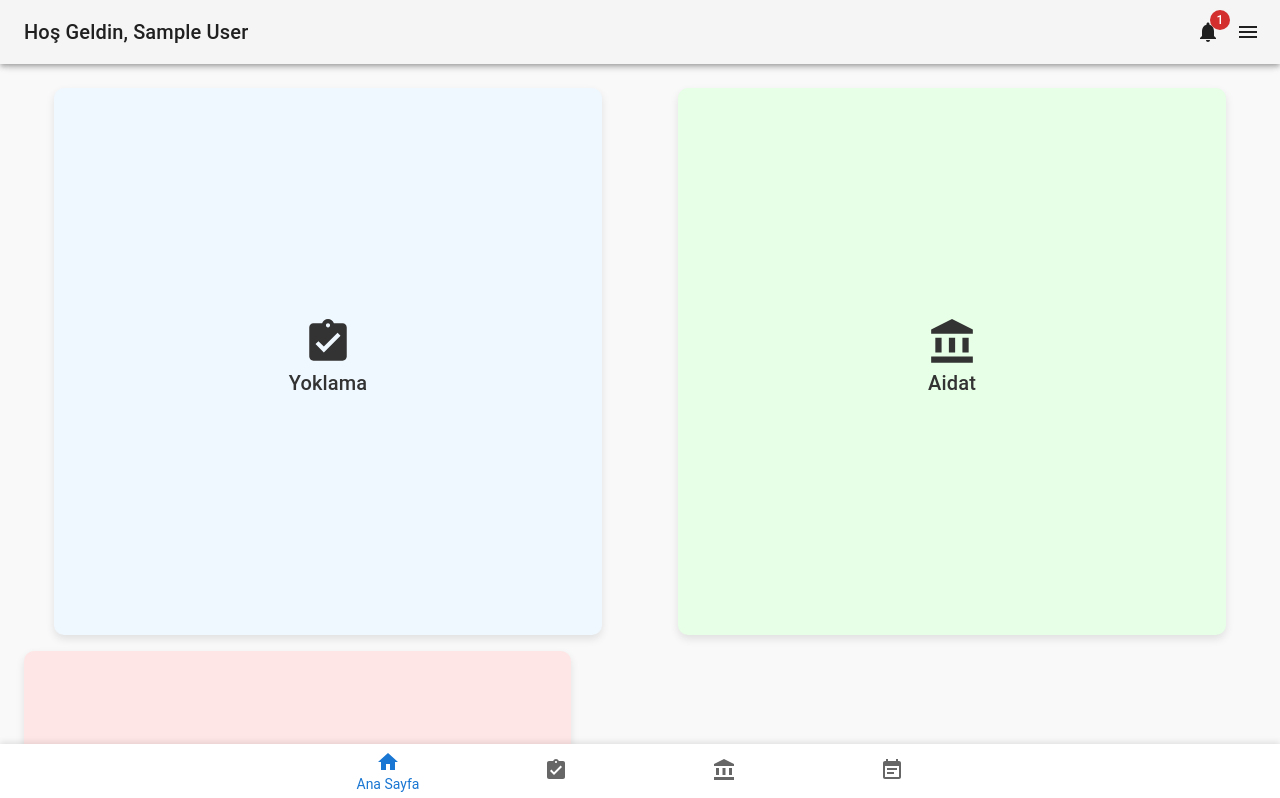
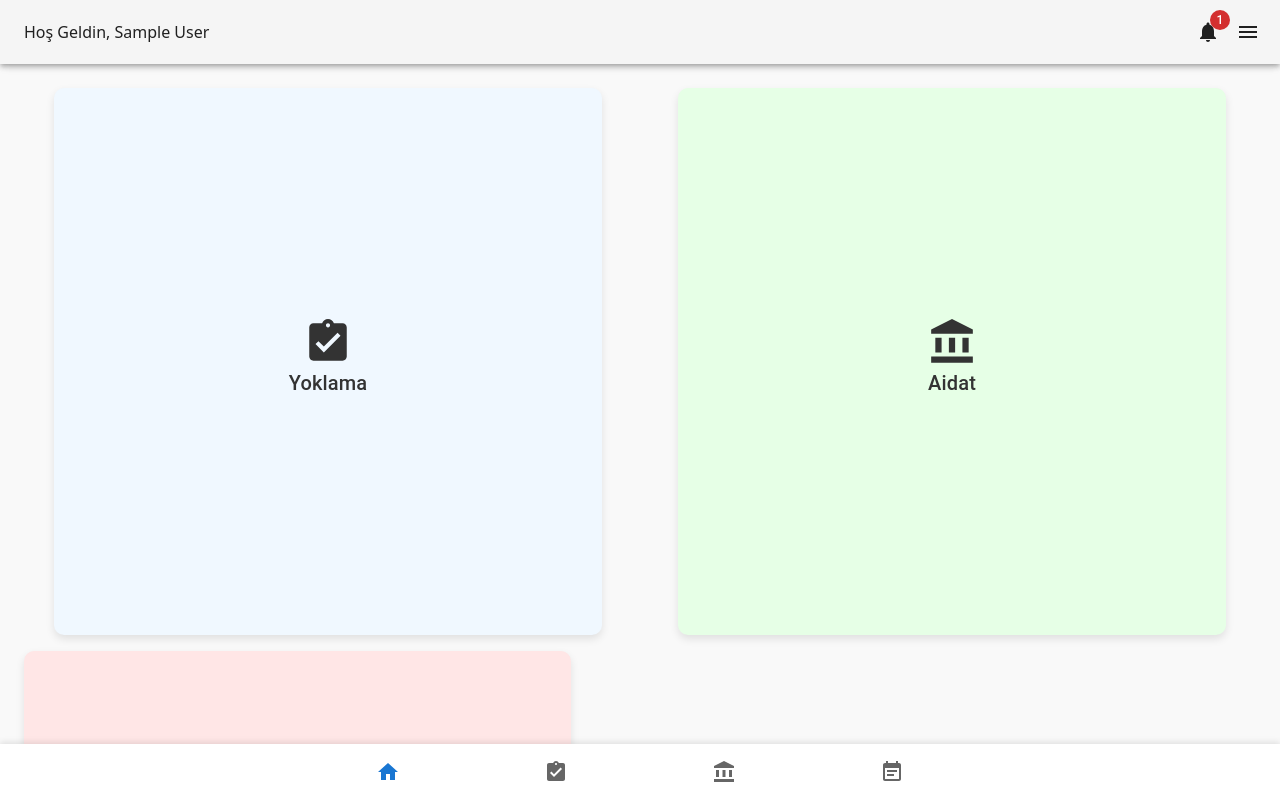
Before and after one commit to ebolarium/cokfonik, a React (Create React App) app: page /user-dashboard in a window 1280 px wide. Shown: the top 798 px of the page. Built offline with nearby package versions, Linux system fonts and the light colour scheme; sample sign-in values are in the browser's storage.

Commit message:
Checkpoint 5

```diff
--- a/src/App.js
+++ b/src/App.js
@@ -1,11 +1,10 @@
 import React, { useState, useEffect } from 'react';
-import { BrowserRouter as Router, Routes, Route, Navigate, useLocation } from 'react-router-dom';
+import { BrowserRouter as Router, Routes, Route, Navigate, useLocation, useNavigate } from 'react-router-dom';
 import LoadingScreen from './components/LoadingScreen';
 import Login from './components/Login';
 import MasterAdminDashboard from './components/MasterAdminDashboard';
 import ManagementDashboard from './components/ManagementDashboard';
 import UserDashboard from './components/UserDashboard';
-// import ConductorDashboard from './components/ConductorDashboard'; // Şef için
 import MyAttendance from './components/MyAttendance';
 import MyFees from './components/MyFees';
 import CalendarView from './components/CalendarView';
@@ -18,9 +17,11 @@ import FeeManagement from './components/FeeManagement';
 
 const App = () => {
   const location = useLocation(); // URL değişikliklerini izlemek için
+  const navigate = useNavigate();
   const [loading, setLoading] = useState(true);
   const [isLoggedIn, setIsLoggedIn] = useState(false);
-  const [userRole, setUserRole] = useState('');
+  const [userRole, setUserRole] = useState(''); // Kullanıcı rolü
+  const [viewMode, setViewMode] = useState('korist'); // Başlangıçta korist görünümü
 
   // Oturum kontrolü ve yönlendirme
   useEffect(() => {
@@ -39,22 +40,56 @@ const App = () => {
     setLoading(false); // Yükleme durumunu kapat
   }, [location]);
 
+  // Switch işlemi sırasında uygun dashboard'a yönlendirme
+  const handleSwitchView = () => {
+    if (viewMode === 'korist') {
+      setViewMode('admin');
+      if (userRole === 'Master Admin') {
+        navigate('/master-admin-dashboard');
+      } else if (userRole === 'Yönetim Kurulu') {
+        navigate('/management-dashboard');
+      }
+    } else {
+      setViewMode('korist');
+      navigate('/user-dashboard');
+    }
+  };
+
   // AppBar ve Alt Menü gösterme kontrolü
   const excludedPaths = ['/login', '/loading']; // Belirli yollar için gizlenecek
   const showAppBar = !excludedPaths.includes(location.pathname);
   const showBottomNav = !excludedPaths.includes(location.pathname);
 
-  // Rol bazlı yönlendirme
-  const getDashboardByRole = () => {
-    switch (userRole) {
-      case 'Master Admin':
-        return <Navigate to="/master-admin-dashboard" />;
-      case 'Yönetim Kurulu':
-        return <Navigate to="/management-dashboard" />;
-      case 'Korist':
-        return <Navigate to="/user-dashboard" />;
-      default:
-        return <Navigate to="/login" />;
+  // Rol bazlı yönlendirme (dashboard'lar arasında geçiş)
+  const renderRoutes = () => {
+    if (viewMode === 'korist') {
+      return (
+        <>
+          <Route path="/user-dashboard" element={<UserDashboard />} />
+          <Route path="/my-attendance" element={<MyAttendance />} />
+          <Route path="/my-fees" element={<MyFees />} />
+          <Route path="/calendar-view" element={<CalendarView />} />
+        </>
+      );
+    } else if (userRole === 'Master Admin') {
+      return (
+        <>
+          <Route path="/master-admin-dashboard" element={<MasterAdminDashboard />} />
+          <Route path="/attendance-management" element={<AttendanceManagement />} />
+          <Route path="/calendar-management" element={<CalendarManagement />} />
+          <Route path="/fee-management" element={<FeeManagement />} />
+          <Route path="/users" element={<UserManagement />} />
+        </>
+      );
+    } else if (userRole === 'Yönetim Kurulu') {
+      return (
+        <>
+          <Route path="/management-dashboard" element={<ManagementDashboard />} />
+          <Route path="/attendance-management" element={<AttendanceManagement />} />
+          <Route path="/calendar-management" element={<CalendarManagement />} />
+          <Route path="/fee-management" element={<FeeManagement />} />
+        </>
+      );
     }
   };
 
@@ -64,22 +99,18 @@ const App = () => {
         <LoadingScreen />
       ) : isLoggedIn ? (
         <>
-          {showAppBar && <CustomAppBar userName={JSON.parse(localStorage.getItem('user'))?.name} />}
+          {showAppBar && (
+            <CustomAppBar
+              userName={JSON.parse(localStorage.getItem('user'))?.name}
+              onSwitchView={handleSwitchView} // Switch butonu
+              viewMode={viewMode}
+            />
+          )}
           <Routes>
-            <Route path="/" element={getDashboardByRole()} /> {/* Ana rota */}
-            <Route path="/master-admin-dashboard" element={<MasterAdminDashboard />} />
-            <Route path="/management-dashboard" element={<ManagementDashboard />} />
-            <Route path="/user-dashboard" element={<UserDashboard />} />
-            <Route path="/my-attendance" element={<MyAttendance />} />
-            <Route path="/my-fees" element={<MyFees />} />
-            <Route path="/calendar-view" element={<CalendarView />} />
-            <Route path="/users" element={<UserManagement />} />
-            <Route path="/attendance-management" element={<AttendanceManagement />} />
-            <Route path="/calendar-management" element={<CalendarManagement />} />
-            <Route path="/fee-management" element={<FeeManagement />} />
-            <Route path="*" element={<Navigate to="/" />} /> {/* Tanımsız rotalar */}
+            {renderRoutes()}
+            <Route path="*" element={<Navigate to={viewMode === 'korist' ? '/user-dashboard' : userRole === 'Master Admin' ? '/master-admin-dashboard' : '/management-dashboard'} />} />
           </Routes>
-          {showBottomNav && <BottomNav />}
+          {showBottomNav && <BottomNav role={userRole} viewMode={viewMode} onSwitchView={handleSwitchView} />}
         </>
       ) : (
         <Login onLoginSuccess={() => setIsLoggedIn(true)} />
--- a/src/components/AppBar.js
+++ b/src/components/AppBar.js
@@ -23,7 +23,7 @@ const CustomAppBar = ({ userName }) => {
   return (
     <AppBar position="sticky" color="default">
       <Toolbar>
-        <Typography variant="h6" style={{ flexGrow: 1 }}>
+        <Typography variant="h9" style={{ flexGrow: 1 }}>
           Hoş Geldin, {userName || 'Misafir'}
         </Typography>
         <IconButton color="inherit">
--- a/src/components/BottomNav.js
+++ b/src/components/BottomNav.js
@@ -5,22 +5,62 @@ import HomeIcon from '@mui/icons-material/Home';
 import AssignmentTurnedInIcon from '@mui/icons-material/AssignmentTurnedIn';
 import AccountBalanceIcon from '@mui/icons-material/AccountBalance';
 import EventNoteIcon from '@mui/icons-material/EventNote';
+import AdminPanelSettingsIcon from '@mui/icons-material/AdminPanelSettings';
 
-const BottomNav = () => {
+const BottomNav = ({ role, viewMode, onSwitchView }) => {
   const navigate = useNavigate();
   const location = useLocation();
 
-  const navItems = [
-    { label: 'Ana Sayfa', icon: <HomeIcon />, path: '/user-dashboard' },
-    { label: 'Yoklama', icon: <AssignmentTurnedInIcon />, path: '/my-attendance' },
-    { label: 'Aidat', icon: <AccountBalanceIcon />, path: '/my-fees' },
-    { label: 'Takvim', icon: <EventNoteIcon />, path: '/calendar-view' },
+  // Korist Nav Öğeleri
+  const userNavItems = [
+    { label: null, icon: <HomeIcon />, path: '/user-dashboard' },
+    { label: null, icon: <AssignmentTurnedInIcon />, path: '/my-attendance' },
+    { label: null, icon: <AccountBalanceIcon />, path: '/my-fees' },
+    { label: null, icon: <EventNoteIcon />, path: '/calendar-view' },
   ];
+
+  // Yönetim Görünümü Nav Öğeleri
+  const managementNavItems = [
+    { label: null, icon: <HomeIcon />, path: '/management-dashboard' },
+    { label: null, icon: <AssignmentTurnedInIcon />, path: '/attendance-management' },
+    { label: null, icon: <AccountBalanceIcon />, path: '/fee-management' },
+    { label: null, icon: <EventNoteIcon />, path: '/calendar-management' },
+  ];
+
+  // Master Admin Görünümü Nav Öğeleri
+  const adminNavItems = [
+    { label: null, icon: <HomeIcon />, path: '/master-admin-dashboard' },
+    { label: null, icon: <AssignmentTurnedInIcon />, path: '/attendance-management' },
+    { label: null, icon: <AccountBalanceIcon />, path: '/fee-management' },
+    { label: null, icon: <EventNoteIcon />, path: '/calendar-management' },
+  ];
+
+  // Aktif navItems
+  const navItems =
+    role === 'Master Admin'
+      ? viewMode === 'korist'
+        ? [...userNavItems.slice(0, 2), { label: null, icon: <AdminPanelSettingsIcon />, action: onSwitchView }, ...userNavItems.slice(2)]
+        : [...adminNavItems.slice(0, 2), { label: null, icon: <AdminPanelSettingsIcon />, action: onSwitchView }, ...adminNavItems.slice(2)]
+      : role === 'Yönetim Kurulu'
+      ? viewMode === 'korist'
+        ? [...userNavItems.slice(0, 2), { label: null, icon: <AdminPanelSettingsIcon />, action: onSwitchView }, ...userNavItems.slice(2)]
+        : [...managementNavItems.slice(0, 2), { label: null, icon: <AdminPanelSettingsIcon />, action: onSwitchView }, ...managementNavItems.slice(2)]
+      : userNavItems;
+
+  // Geçerli rota indeksini hesapla
+  const currentValue = navItems.findIndex((item) => item.path === location.pathname);
 
   return (
     <BottomNavigation
-      value={navItems.findIndex((item) => item.path === location.pathname)} // Aktif yolu belirle
-      onChange={(event, newValue) => navigate(navItems[newValue].path)}
+      value={currentValue >= 0 ? currentValue : -1}
+      onChange={(event, newValue) => {
+        const selectedItem = navItems[newValue];
+        if (selectedItem.action) {
+          selectedItem.action(); // Switch için özel işlem
+        } else if (selectedItem.path) {
+          navigate(selectedItem.path);
+        }
+      }}
       showLabels={false}
       style={{
         position: 'fixed',
@@ -34,7 +74,6 @@ const BottomNav = () => {
       {navItems.map((item, index) => (
         <BottomNavigationAction
           key={index}
-          label={item.label}
           icon={item.icon}
           value={index}
           style={{
```
